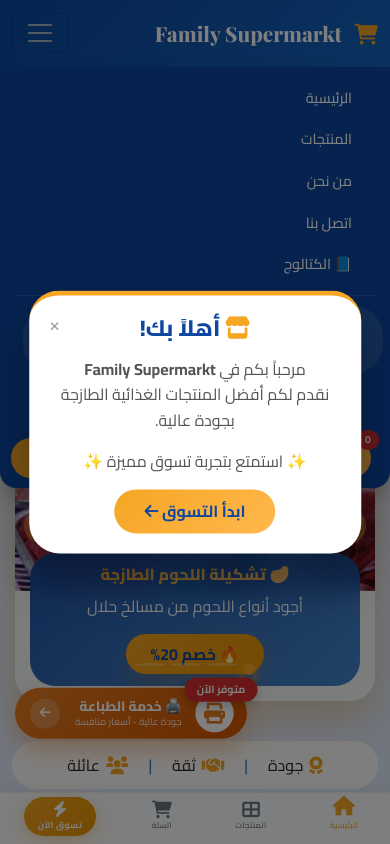
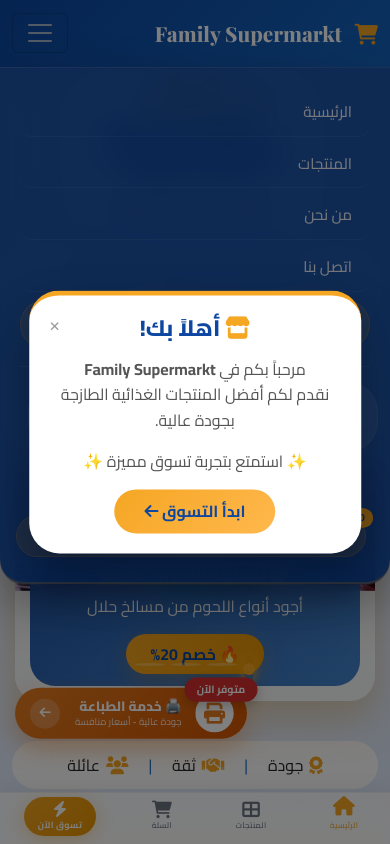
Before and after one commit to Sabri1989/family-supermarkt, a Flask app: page / in a window 390 px wide, after a click that opens the changed part. Run offline with Flask 3, Linux system fonts and the light colour scheme; data comes from the database, SQL or seed files in the repository; some libraries are stand-ins or nearby versions.

Commit message:
تعديل القائمة

```diff
--- a/static/css/style.css
+++ b/static/css/style.css
@@ -2323,3 +2323,136 @@ body.admin-page .bottom-nav {
 .shop-now-btn {
     display: none !important;
 }
+
+/* ===== تصميم القائمة المنسدلة للجوال - زجاجي أنيق ===== */
+@media (max-width: 768px) {
+    .navbar-collapse {
+        background: rgba(13, 71, 161, 0.92) !important;
+        backdrop-filter: blur(16px) !important;
+        -webkit-backdrop-filter: blur(16px) !important;
+        padding: 20px 20px 25px !important;
+        border-radius: 0 0 24px 24px !important;
+        max-height: 75vh !important;
+        overflow-y: auto !important;
+        position: absolute !important;
+        top: 100% !important;
+        left: 0 !important;
+        right: 0 !important;
+        z-index: 1050 !important;
+        box-shadow: 0 20px 50px rgba(0,0,0,0.3), inset 0 1px 0 rgba(255,255,255,0.1) !important;
+        border-bottom: 2px solid rgba(245, 166, 35, 0.3) !important;
+    }
+
+    .navbar-nav .nav-link {
+        padding: 12px 18px !important;
+        border-bottom: 1px solid rgba(255,255,255,0.06) !important;
+        font-size: 0.95rem !important;
+        color: rgba(255,255,255,0.9) !important;
+        border-radius: 12px !important;
+        transition: all 0.2s ease !important;
+        margin: 2px 0 !important;
+    }
+
+    .navbar-nav .nav-link:hover {
+        background: rgba(245, 166, 35, 0.15) !important;
+        color: #f5a623 !important;
+        transform: translateX(-5px) !important;
+    }
+
+    .navbar-nav .nav-link[href*="catalog"] {
+        background: rgba(245, 166, 35, 0.12) !important;
+        border: 1px solid rgba(245, 166, 35, 0.2) !important;
+        border-radius: 30px !important;
+        text-align: center !important;
+        margin-top: 6px !important;
+    }
+
+    .navbar-collapse .d-flex {
+        flex-direction: column !important;
+        gap: 10px !important;
+        margin-top: 15px !important;
+        padding-top: 15px !important;
+        border-top: 1px solid rgba(255,255,255,0.08) !important;
+    }
+
+    .navbar-collapse .search-wrapper-top {
+        display: flex !important;
+        width: 100% !important;
+        background: rgba(255,255,255,0.08) !important;
+        border-radius: 30px !important;
+        padding: 4px 8px 4px 16px !important;
+        border: 1px solid rgba(255,255,255,0.05) !important;
+    }
+
+    .navbar-collapse .search-wrapper-top input {
+        width: 100% !important;
+        color: #fff !important;
+        font-size: 0.9rem !important;
+    }
+
+    .navbar-collapse .search-wrapper-top input::placeholder {
+        color: rgba(255,255,255,0.5) !important;
+    }
+
+    .navbar-collapse .search-wrapper-top button {
+        background: #f5a623 !important;
+        border: none !important;
+        padding: 6px 16px !important;
+        border-radius: 30px !important;
+        color: #0d47a1 !important;
+        font-weight: bold !important;
+    }
+
+    .navbar-collapse .cart-btn {
+        width: 100% !important;
+        justify-content: center !important;
+        background: rgba(245, 166, 35, 0.15) !important;
+        color: #f5a623 !important;
+        border: 1px solid rgba(245, 166, 35, 0.2) !important;
+    }
+
+    .navbar-collapse .cart-btn .cart-badge {
+        background: #f5a623 !important;
+        color: #0d47a1 !important;
+    }
+
+    .nav-dropdown .dropdown-btn {
+        background: rgba(255,255,255,0.06) !important;
+        border: 1px solid rgba(255,255,255,0.08) !important;
+        border-radius: 30px !important;
+        padding: 10px 16px !important;
+        justify-content: center !important;
+        color: rgba(255,255,255,0.85) !important;
+        font-size: 0.9rem !important;
+    }
+
+    .nav-dropdown .dropdown-menu-custom {
+        background: rgba(255,255,255,0.05) !important;
+        backdrop-filter: blur(8px) !important;
+        border-radius: 16px !important;
+        padding: 8px 0 !important;
+        margin-top: 6px !important;
+        border: 1px solid rgba(255,255,255,0.06) !important;
+        display: none !important;
+    }
+
+    .nav-dropdown.show .dropdown-menu-custom {
+        display: block !important;
+    }
+
+    .nav-dropdown .dropdown-menu-custom a {
+        color: rgba(255,255,255,0.8) !important;
+        padding: 10px 18px !important;
+        font-size: 0.85rem !important;
+        border-radius: 8px !important;
+    }
+
+    .nav-dropdown .dropdown-menu-custom a:hover {
+        background: rgba(245, 166, 35, 0.12) !important;
+        color: #f5a623 !important;
+    }
+
+    .nav-dropdown .dropdown-menu-custom hr {
+        border-color: rgba(255,255,255,0.05) !important;
+    }
+}
--- a/static/js/main.js
+++ b/static/js/main.js
@@ -539,22 +539,46 @@ document.addEventListener('DOMContentLoaded', function() {
             currentSearch = searchInput.value;
             switchPage('products');
             applyFilters();
+
              const navbarCollapse = document.getElementById('mainNav');
         if (navbarCollapse && navbarCollapse.classList.contains('show')) {
             const toggler = document.querySelector('.navbar-toggler');
             if (toggler) toggler.click();
         }
+
         });
     }
+
+
+
+
     if (searchInput) {
         searchInput.addEventListener('keypress', (e) => {
             if (e.key === 'Enter') {
                 currentSearch = searchInput.value;
                 switchPage('products');
                 applyFilters();
+                 // إغلاق القائمة المنسدلة (للموبايل)
+                const navbarCollapse = document.getElementById('mainNav');
+                if (navbarCollapse && navbarCollapse.classList.contains('show')) {
+                    const toggler = document.querySelector('.navbar-toggler');
+                    if (toggler) toggler.click();
+                }
             }
         });
     }
+
+     // === إغلاق القائمة بعد النقر على أي رابط في القائمة ===
+    document.querySelectorAll('.navbar-nav .nav-link').forEach(link => {
+        link.addEventListener('click', () => {
+            const navbarCollapse = document.getElementById('mainNav');
+            if (navbarCollapse && navbarCollapse.classList.contains('show')) {
+                const toggler = document.querySelector('.navbar-toggler');
+                if (toggler) toggler.click();
+            }
+        });
+    });
+
 
     // الكاروسيل الرئيسي
     const mainCarousel = document.getElementById('mainCarousel');
```
